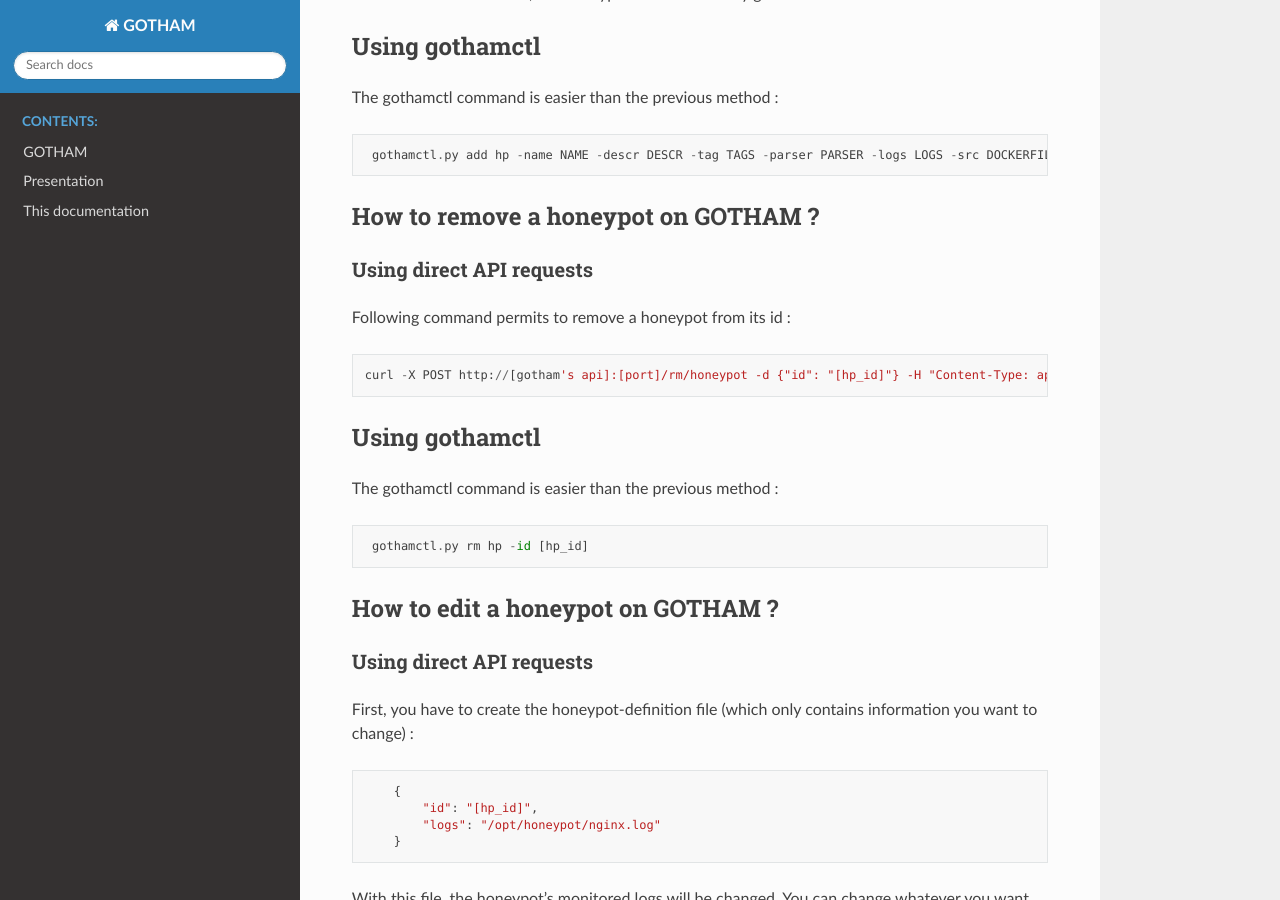
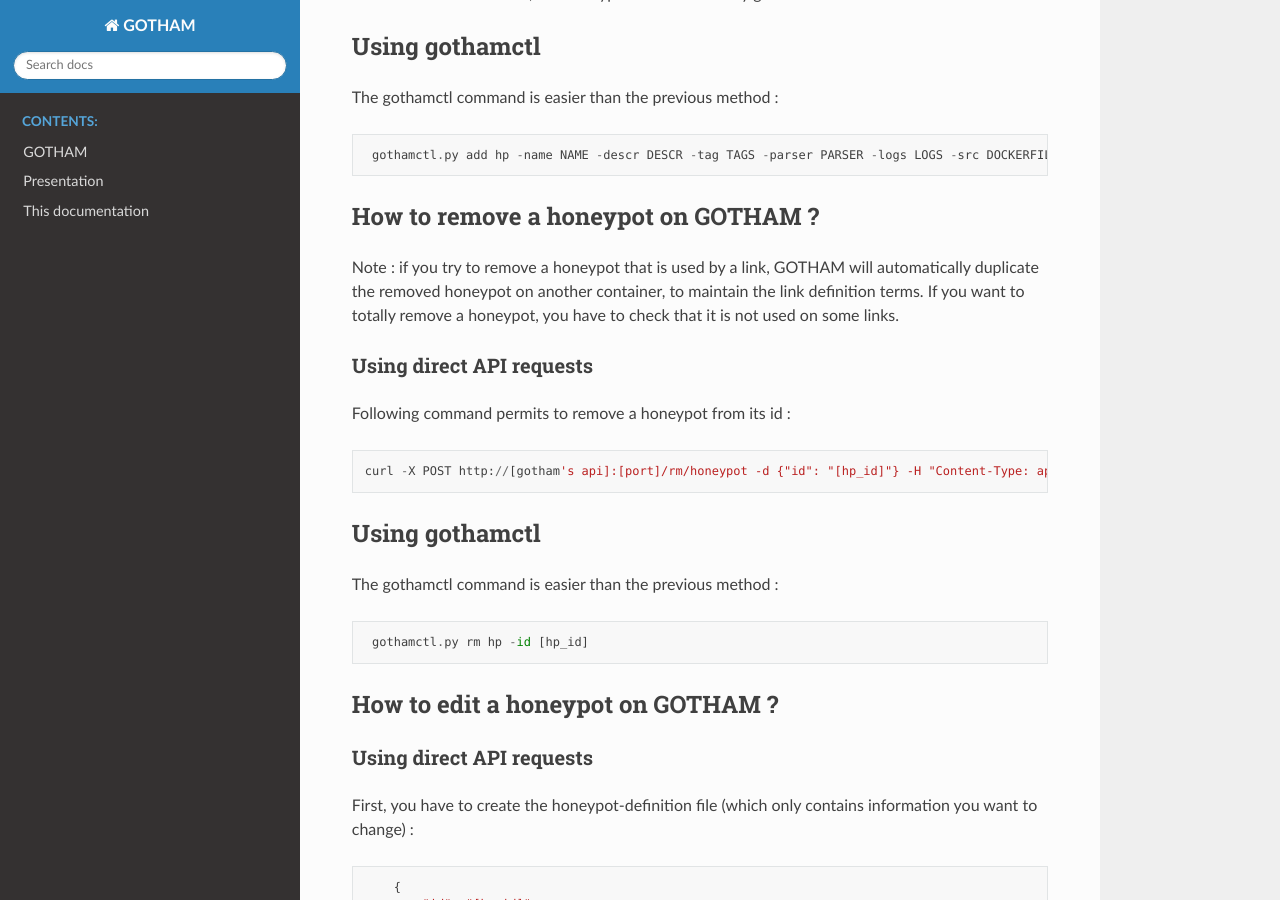
Before and after one commit to Spit22/GOTHAM, a Sphinx documentation site: the page built from Documentation/source/src/howto_honeypots.md, in a window 1280 px wide and 900 px high, scrolled down 1129 px. Built offline with Sphinx 7.4.7 and the Read the Docs theme 2.0.0, drawn with Linux system fonts in a browser that asks for light colours.

Commit message:
feat{Documentation/source/src/howto_honeypots.md}: Ajout d'une note à la suppression d'un hp

````diff
--- a/Documentation/source/src/howto_honeypots.md
+++ b/Documentation/source/src/howto_honeypots.md
@@ -50,6 +50,7 @@ The gothamctl command is easier than the previous method :
 ```
 
 ### How to remove a honeypot on GOTHAM ?
+Note : if you try to remove a honeypot that is used by a link, GOTHAM will automatically duplicate the removed honeypot on another container, to maintain the link definition terms. If you want to totally remove a honeypot, you have to check that it is not used on some links.
 ##### Using direct API requests
 Following command permits to remove a honeypot from its id :
 ```
````
